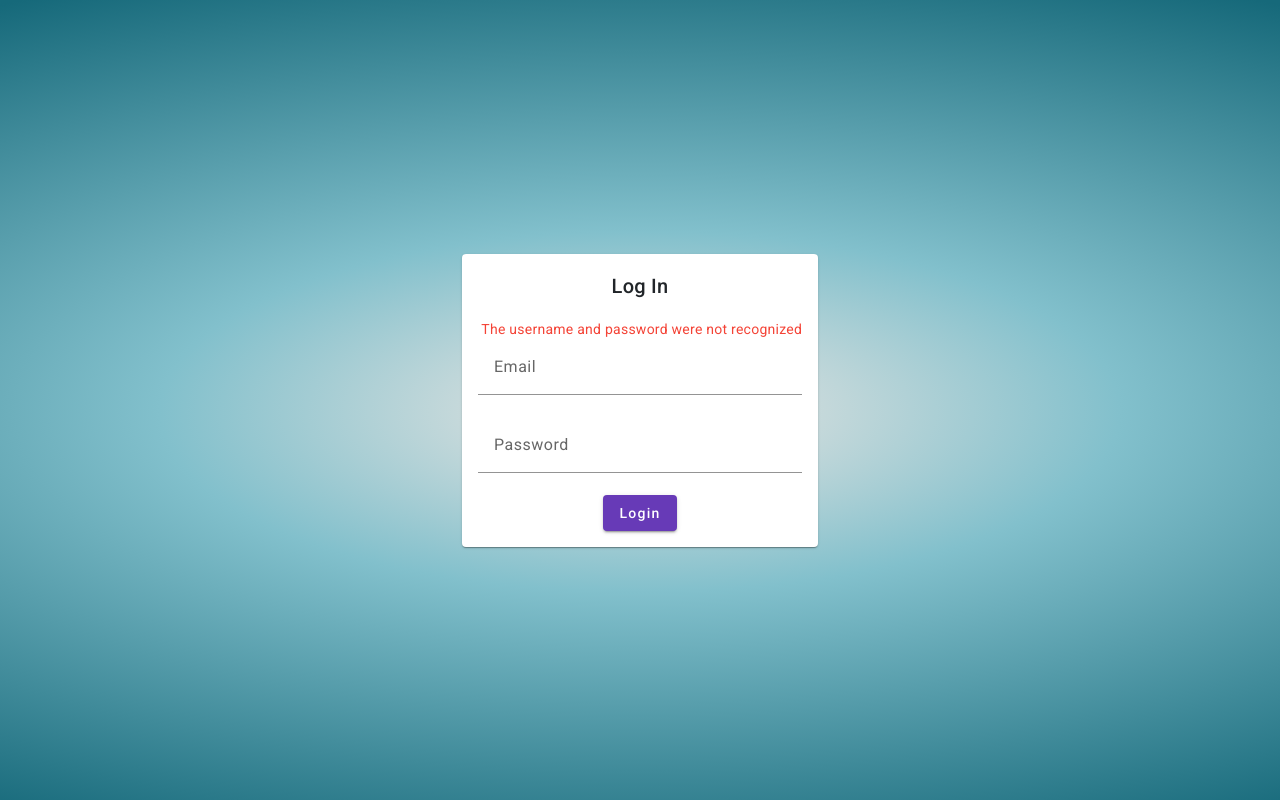
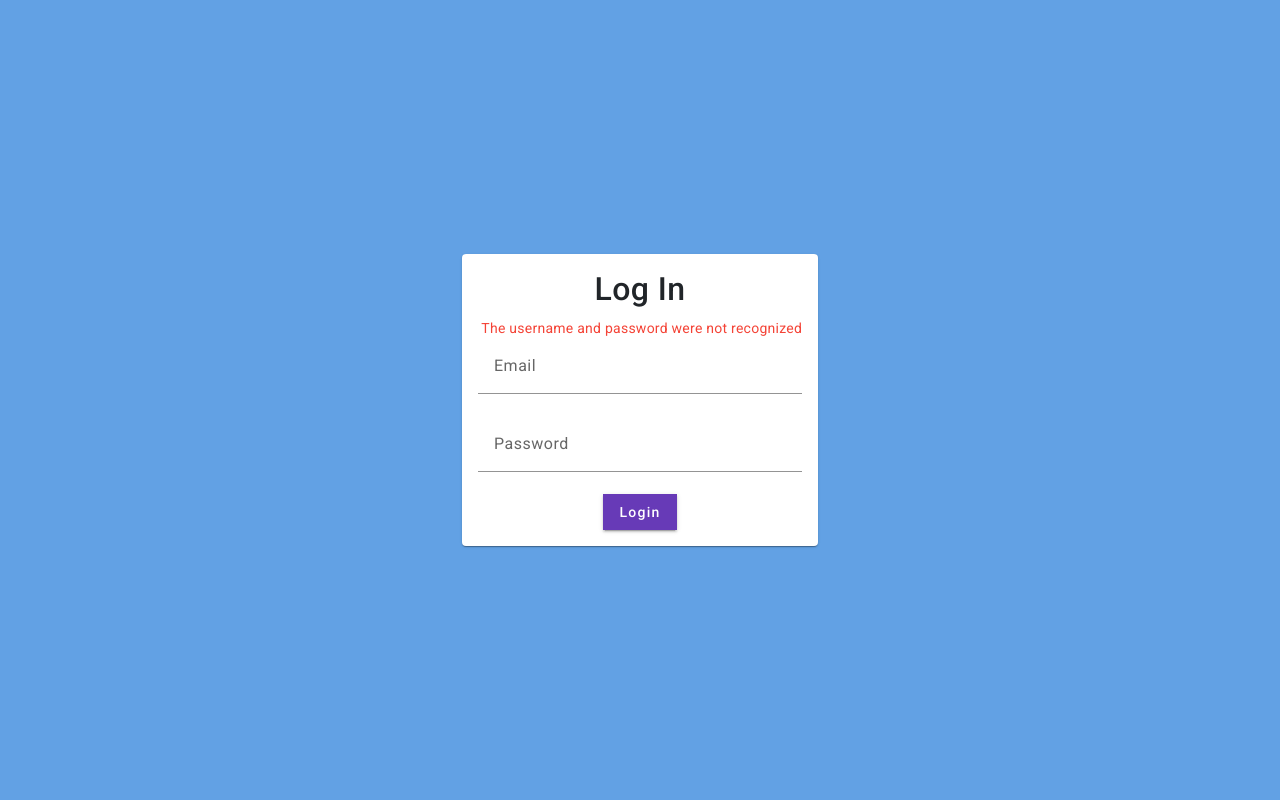
Before and after one commit to DevSquad-SantanderCoders/e-commerce, an Angular app: page /login in a window 1280 px wide. Built offline with nearby package versions, Linux system fonts and the light colour scheme.

Commit message:
refactor: Use Scss var and change pattern color

```diff
--- a/src/app/views/login/login.component.html
+++ b/src/app/views/login/login.component.html
@@ -4,7 +4,7 @@
         <mat-card-content>
           <form #loginForm="ngForm" >
             <h2>Log In</h2>
-            <mat-error >
+            <mat-error>
               The username and password were not recognized
             </mat-error>
             <mat-form-field>
--- a/src/app/views/login/login.component.scss
+++ b/src/app/views/login/login.component.scss
@@ -1,3 +1,5 @@
+@import "../../../styles.scss";
+
 main {
     width: 100vw;
     height: 100vh;
@@ -5,7 +7,7 @@ main {
     align-items: center;
     flex-direction: column;
     justify-content: center;
-    background: radial-gradient(111.61% 67.08% at 50% 51.45%, #EDE7E3 0%, #82C0CC 33.62%, #16697A 88.01%);
+    background-color: $primary-blue;
 
 }
 
```
